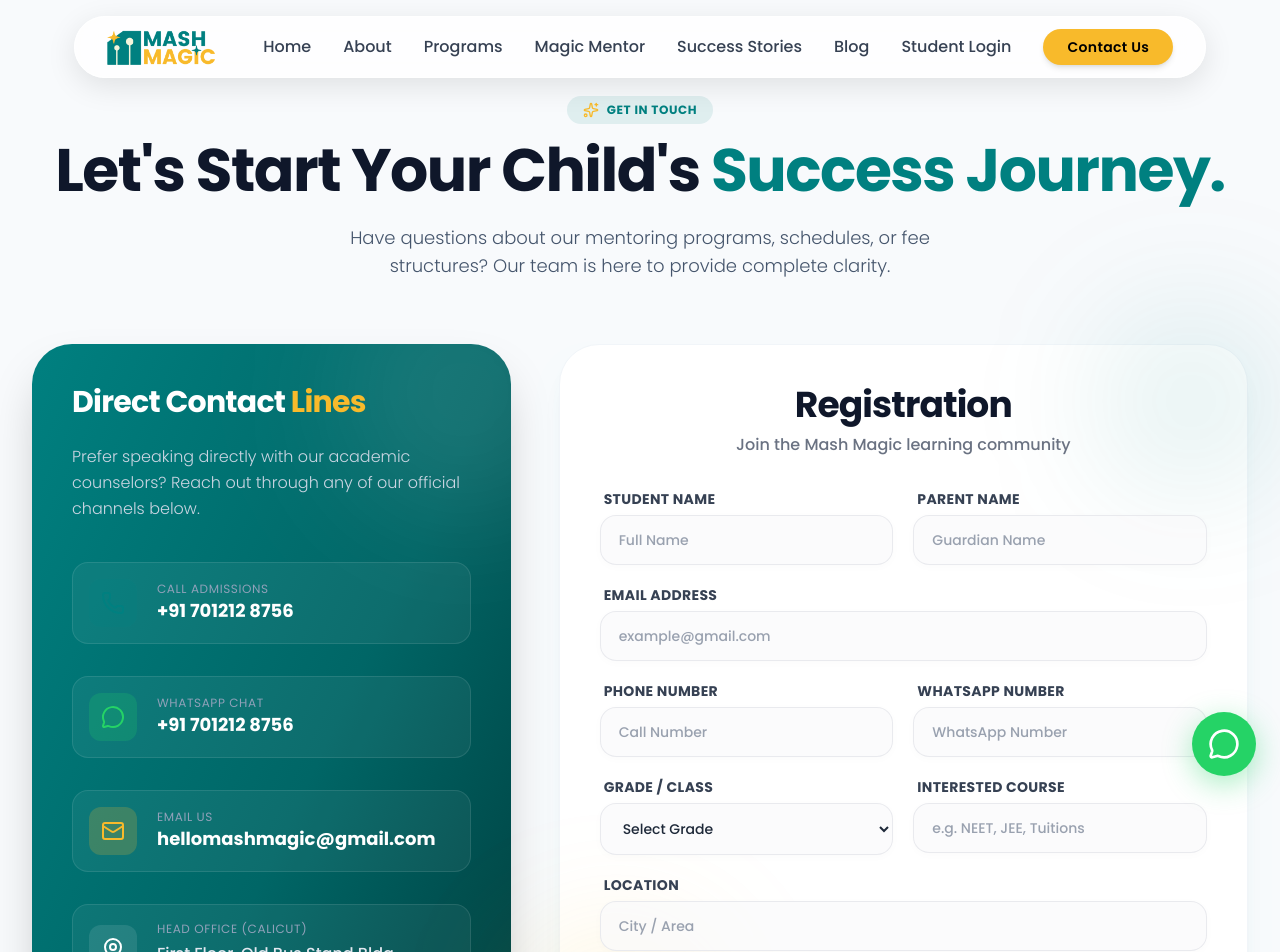
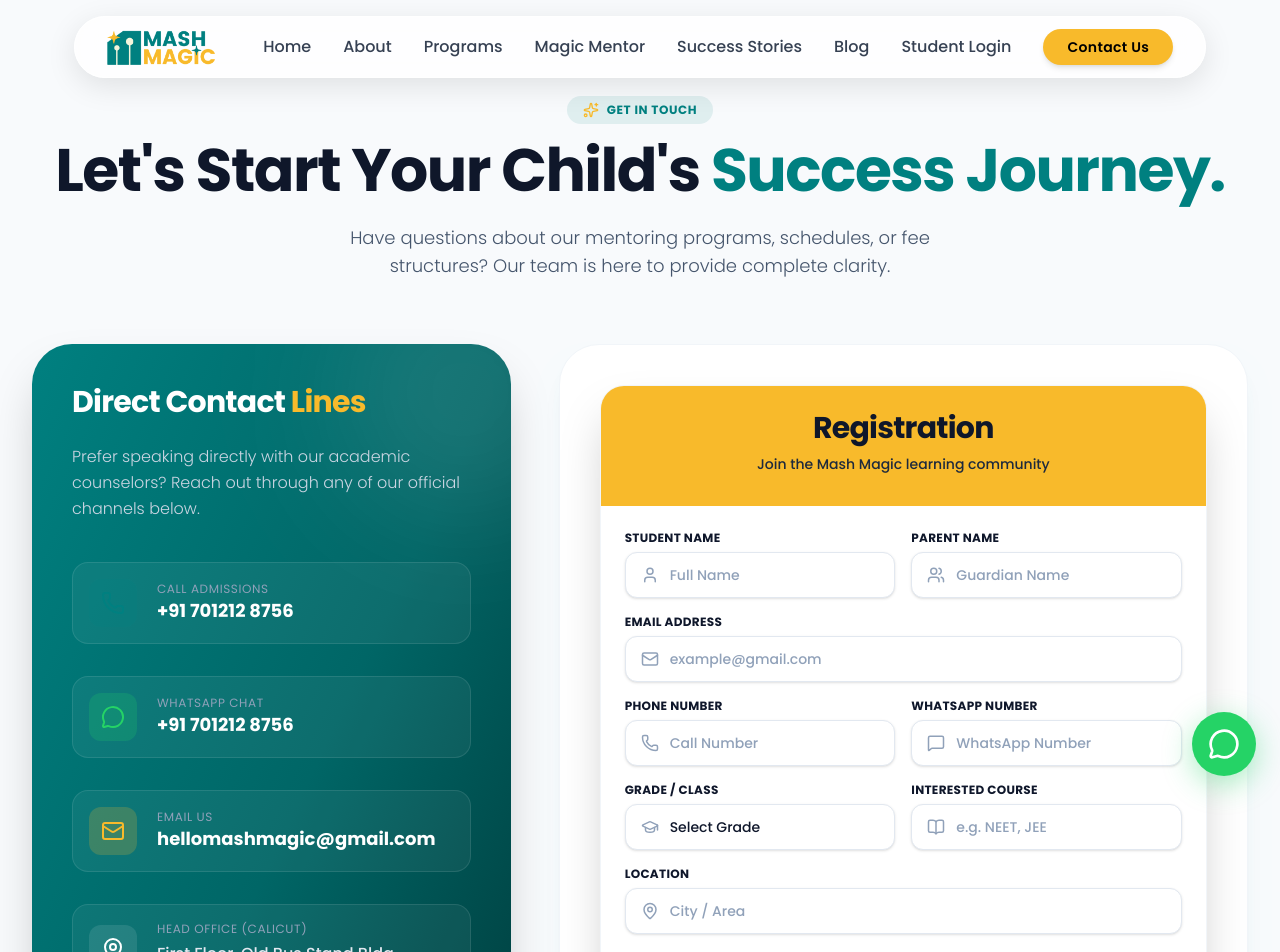
Before and after one commit to bibin97/Mashmagic-Website, a React (Vite) app in the folder Frontend/: page /contact in a window 1280 px wide. Shown: the top 952 px of the page. Built offline with nearby package versions, Linux system fonts and the light colour scheme; no server answers.

Commit message:
Update testimonials with authentic photos

```diff
--- a/Frontend/src/components/ContactForm.jsx
+++ b/Frontend/src/components/ContactForm.jsx
@@ -1,4 +1,5 @@
 import { useState } from "react";
+import { X, User, Users, Mail, Phone, MessageSquare, GraduationCap, BookOpen, MapPin, Loader2, CheckCircle } from 'lucide-react';
 
 export default function ContactForm({ onClose = () => {}, isModal = false }) {
   const scriptURL =
@@ -68,32 +69,32 @@ export default function ContactForm({ onClose = () => {}, isModal = false }) {
   };
 
   return (
-    <div className="flex flex-col w-full bg-transparent relative font-sans">
-      {/* Decorative blurred background glowing blobs */}
-      <div className="absolute -top-20 -right-20 w-48 h-48 bg-[#008080]/10 rounded-full blur-3xl pointer-events-none"></div>
-      <div className="absolute -bottom-20 -left-20 w-48 h-48 bg-[#f8ba2b]/15 rounded-full blur-3xl pointer-events-none"></div>
+    <div className={`flex flex-col w-full relative font-sans bg-white ${isModal ? '' : 'rounded-3xl overflow-hidden shadow-2xl border border-slate-100'}`}>
 
-      {/* CLOSE BUTTON (Fallback if rendered standalone) */}
+      {/* Header Section (Yellow) */}
+      <div className="bg-[#f8ba2b] p-6 pb-8 text-center relative">
         {isModal && (
           <button
             onClick={onClose}
-          className="ml-auto text-gray-400 hover:text-red-500 transition-colors"
+            className="absolute top-4 right-4 p-1.5 bg-black/10 hover:bg-black/20 rounded-full text-black transition-colors"
           >
-          <svg xmlns="http://www.w3.org/2000/svg" className="h-6 w-6" fill="none" viewBox="0 0 24 24" stroke="currentColor">
-            <path strokeLinecap="round" strokeLinejoin="round" strokeWidth={2} d="M6 18L18 6M6 6l12 12" />
-          </svg>
+            <X size={20} />
           </button>
         )}
-
-      <div className="text-center mb-8 relative z-10">
-        <h2 className="text-3xl sm:text-4xl font-extrabold tracking-tight text-[#008080]">Registration</h2>
-        <p className="text-gray-500 text-sm sm:text-base mt-2 font-medium">Join the Mash Magic learning community</p>
+        <h2 className="text-2xl sm:text-3xl font-black text-black mb-2 tracking-tight">Registration</h2>
+        <p className="text-slate-800 font-medium text-sm">Join the Mash Magic learning community</p>
       </div>
 
-      <form onSubmit={handleSubmit} className="space-y-5 relative z-10">
-        <div className="grid grid-cols-1 sm:grid-cols-2 gap-5">
+      <div className="p-6">
+        {!success ? (
+          <form onSubmit={handleSubmit} className="space-y-4">
+            <div className="grid grid-cols-1 sm:grid-cols-2 gap-4">
               <div>
-            <label className="text-xs sm:text-sm font-bold text-gray-700 ml-1 block mb-1.5 tracking-wide uppercase">Student Name</label>
+                <label className="block text-xs font-bold text-slate-900 mb-1.5 uppercase tracking-wide">Student Name</label>
+                <div className="relative">
+                  <div className="absolute left-4 top-1/2 -translate-y-1/2 text-slate-400">
+                    <User size={18} />
+                  </div>
                   <input
                     name="studentName"
                     type="text"
@@ -101,11 +102,16 @@ export default function ContactForm({ onClose = () => {}, isModal = false }) {
                     value={formData.studentName}
                     required
                     onChange={handleChange}
-              className="w-full px-4.5 py-3.5 rounded-2xl bg-gray-50/70 border border-gray-200/80 text-gray-800 placeholder-gray-400 text-sm font-medium focus:bg-white focus:ring-2 focus:ring-[#008080]/20 focus:border-[#008080] transition-all duration-300 outline-none shadow-[0_2px_10px_rgba(0,0,0,0.02)] hover:border-gray-300"
+                    className="w-full pl-11 pr-4 py-3 bg-white border border-slate-200 rounded-xl focus:ring-2 focus:ring-[#008080] focus:border-transparent outline-none transition-all placeholder:text-slate-400 font-medium text-slate-900 text-sm shadow-sm"
                   />
                 </div>
+              </div>
               <div>
-            <label className="text-xs sm:text-sm font-bold text-gray-700 ml-1 block mb-1.5 tracking-wide uppercase">Parent Name</label>
+                <label className="block text-xs font-bold text-slate-900 mb-1.5 uppercase tracking-wide">Parent Name</label>
+                <div className="relative">
+                  <div className="absolute left-4 top-1/2 -translate-y-1/2 text-slate-400">
+                    <Users size={18} />
+                  </div>
                   <input
                     name="parentName"
                     type="text"
@@ -113,13 +119,18 @@ export default function ContactForm({ onClose = () => {}, isModal = false }) {
                     value={formData.parentName}
                     required
                     onChange={handleChange}
-              className="w-full px-4.5 py-3.5 rounded-2xl bg-gray-50/70 border border-gray-200/80 text-gray-800 placeholder-gray-400 text-sm font-medium focus:bg-white focus:ring-2 focus:ring-[#008080]/20 focus:border-[#008080] transition-all duration-300 outline-none shadow-[0_2px_10px_rgba(0,0,0,0.02)] hover:border-gray-300"
+                    className="w-full pl-11 pr-4 py-3 bg-white border border-slate-200 rounded-xl focus:ring-2 focus:ring-[#008080] focus:border-transparent outline-none transition-all placeholder:text-slate-400 font-medium text-slate-900 text-sm shadow-sm"
                   />
+                </div>
               </div>
             </div>
 
             <div>
-          <label className="text-xs sm:text-sm font-bold text-gray-700 ml-1 block mb-1.5 tracking-wide uppercase">Email Address</label>
+              <label className="block text-xs font-bold text-slate-900 mb-1.5 uppercase tracking-wide">Email Address</label>
+              <div className="relative">
+                <div className="absolute left-4 top-1/2 -translate-y-1/2 text-slate-400">
+                  <Mail size={18} />
+                </div>
                 <input
                   name="email"
                   type="email"
@@ -127,13 +138,18 @@ export default function ContactForm({ onClose = () => {}, isModal = false }) {
                   value={formData.email}
                   required
                   onChange={handleChange}
-            className="w-full px-4.5 py-3.5 rounded-2xl bg-gray-50/70 border border-gray-200/80 text-gray-800 placeholder-gray-400 text-sm font-medium focus:bg-white focus:ring-2 focus:ring-[#008080]/20 focus:border-[#008080] transition-all duration-300 outline-none shadow-[0_2px_10px_rgba(0,0,0,0.02)] hover:border-gray-300"
+                  className="w-full pl-11 pr-4 py-3 bg-white border border-slate-200 rounded-xl focus:ring-2 focus:ring-[#008080] focus:border-transparent outline-none transition-all placeholder:text-slate-400 font-medium text-slate-900 text-sm shadow-sm"
                 />
               </div>
+            </div>
 
-        <div className="grid grid-cols-1 sm:grid-cols-2 gap-5">
+            <div className="grid grid-cols-1 sm:grid-cols-2 gap-4">
               <div>
-            <label className="text-xs sm:text-sm font-bold text-gray-700 ml-1 block mb-1.5 tracking-wide uppercase">Phone Number</label>
+                <label className="block text-xs font-bold text-slate-900 mb-1.5 uppercase tracking-wide">Phone Number</label>
+                <div className="relative">
+                  <div className="absolute left-4 top-1/2 -translate-y-1/2 text-slate-400">
+                    <Phone size={18} />
+                  </div>
                   <input
                     name="phone"
                     type="tel"
@@ -141,11 +157,16 @@ export default function ContactForm({ onClose = () => {}, isModal = false }) {
                     value={formData.phone}
                     required
                     onChange={handleChange}
-              className="w-full px-4.5 py-3.5 rounded-2xl bg-gray-50/70 border border-gray-200/80 text-gray-800 placeholder-gray-400 text-sm font-medium focus:bg-white focus:ring-2 focus:ring-[#008080]/20 focus:border-[#008080] transition-all duration-300 outline-none shadow-[0_2px_10px_rgba(0,0,0,0.02)] hover:border-gray-300"
+                    className="w-full pl-11 pr-4 py-3 bg-white border border-slate-200 rounded-xl focus:ring-2 focus:ring-[#008080] focus:border-transparent outline-none transition-all placeholder:text-slate-400 font-medium text-slate-900 text-sm shadow-sm"
                   />
                 </div>
+              </div>
               <div>
-            <label className="text-xs sm:text-sm font-bold text-gray-700 ml-1 block mb-1.5 tracking-wide uppercase">WhatsApp Number</label>
+                <label className="block text-xs font-bold text-slate-900 mb-1.5 uppercase tracking-wide">WhatsApp Number</label>
+                <div className="relative">
+                  <div className="absolute left-4 top-1/2 -translate-y-1/2 text-slate-400">
+                    <MessageSquare size={18} />
+                  </div>
                   <input
                     name="whatsapp"
                     type="tel"
@@ -153,20 +174,26 @@ export default function ContactForm({ onClose = () => {}, isModal = false }) {
                     value={formData.whatsapp}
                     required
                     onChange={handleChange}
-              className="w-full px-4.5 py-3.5 rounded-2xl bg-gray-50/70 border border-gray-200/80 text-gray-800 placeholder-gray-400 text-sm font-medium focus:bg-white focus:ring-2 focus:ring-[#008080]/20 focus:border-[#008080] transition-all duration-300 outline-none shadow-[0_2px_10px_rgba(0,0,0,0.02)] hover:border-gray-300"
+                    className="w-full pl-11 pr-4 py-3 bg-white border border-slate-200 rounded-xl focus:ring-2 focus:ring-[#008080] focus:border-transparent outline-none transition-all placeholder:text-slate-400 font-medium text-slate-900 text-sm shadow-sm"
                   />
                 </div>
               </div>
+            </div>
 
-        <div className="grid grid-cols-1 sm:grid-cols-2 gap-5">
+            <div className="grid grid-cols-1 sm:grid-cols-2 gap-4">
               <div>
-            <label className="text-xs sm:text-sm font-bold text-gray-700 ml-1 block mb-1.5 tracking-wide uppercase">Grade / Class</label>
+                <label className="block text-xs font-bold text-slate-900 mb-1.5 uppercase tracking-wide">Grade / Class</label>
+                <div className="relative">
+                  <div className="absolute left-4 top-1/2 -translate-y-1/2 text-slate-400">
+                    <GraduationCap size={18} />
+                  </div>
                   <select
                     name="grade"
                     value={formData.grade}
                     required
                     onChange={handleChange}
-              className="w-full px-4.5 py-3.5 rounded-2xl border border-gray-200/80 bg-gray-50/70 text-gray-800 text-sm font-medium focus:bg-white focus:ring-2 focus:ring-[#008080]/20 focus:border-[#008080] transition-all duration-300 outline-none shadow-[0_2px_10px_rgba(0,0,0,0.02)] hover:border-gray-300"
+                    className="w-full pl-11 pr-4 py-3 bg-white border border-slate-200 rounded-xl focus:ring-2 focus:ring-[#008080] focus:border-transparent outline-none transition-all font-medium text-slate-900 text-sm shadow-sm appearance-none"
+                    style={{ backgroundImage: 'none' }}
                   >
                     <option value="">Select Grade</option>
                     <option value="below-8">Below 8th</option>
@@ -178,22 +205,32 @@ export default function ContactForm({ onClose = () => {}, isModal = false }) {
                     <option value="repeater">Repeater / Drop</option>
                   </select>
                 </div>
+              </div>
               <div>
-            <label className="text-xs sm:text-sm font-bold text-gray-700 ml-1 block mb-1.5 tracking-wide uppercase">Interested Course</label>
+                <label className="block text-xs font-bold text-slate-900 mb-1.5 uppercase tracking-wide">Interested Course</label>
+                <div className="relative">
+                  <div className="absolute left-4 top-1/2 -translate-y-1/2 text-slate-400">
+                    <BookOpen size={18} />
+                  </div>
                   <input
                     name="subject"
                     type="text"
-              placeholder="e.g. NEET, JEE, Tuitions"
+                    placeholder="e.g. NEET, JEE"
                     value={formData.subject}
                     required
                     onChange={handleChange}
-              className="w-full px-4.5 py-3.5 rounded-2xl bg-gray-50/70 border border-gray-200/80 text-gray-800 placeholder-gray-400 text-sm font-medium focus:bg-white focus:ring-2 focus:ring-[#008080]/20 focus:border-[#008080] transition-all duration-300 outline-none shadow-[0_2px_10px_rgba(0,0,0,0.02)] hover:border-gray-300"
+                    className="w-full pl-11 pr-4 py-3 bg-white border border-slate-200 rounded-xl focus:ring-2 focus:ring-[#008080] focus:border-transparent outline-none transition-all placeholder:text-slate-400 font-medium text-slate-900 text-sm shadow-sm"
                   />
+                </div>
               </div>
             </div>
 
             <div>
-          <label className="text-xs sm:text-sm font-bold text-gray-700 ml-1 block mb-1.5 tracking-wide uppercase">Location</label>
+              <label className="block text-xs font-bold text-slate-900 mb-1.5 uppercase tracking-wide">Location</label>
+              <div className="relative">
+                <div className="absolute left-4 top-1/2 -translate-y-1/2 text-slate-400">
+                  <MapPin size={18} />
+                </div>
                 <input
                   name="location"
                   type="text"
@@ -201,35 +238,40 @@ export default function ContactForm({ onClose = () => {}, isModal = false }) {
                   value={formData.location}
                   required
                   onChange={handleChange}
-            className="w-full px-4.5 py-3.5 rounded-2xl bg-gray-50/70 border border-gray-200/80 text-gray-800 placeholder-gray-400 text-sm font-medium focus:bg-white focus:ring-2 focus:ring-[#008080]/20 focus:border-[#008080] transition-all duration-300 outline-none shadow-[0_2px_10px_rgba(0,0,0,0.02)] hover:border-gray-300"
+                  className="w-full pl-11 pr-4 py-3 bg-white border border-slate-200 rounded-xl focus:ring-2 focus:ring-[#008080] focus:border-transparent outline-none transition-all placeholder:text-slate-400 font-medium text-slate-900 text-sm shadow-sm"
                 />
               </div>
+            </div>
 
+            <div className="mt-6 pt-2">
               <button
                 disabled={loading}
-          className={`w-full py-4.5 rounded-2xl text-base font-extrabold text-black bg-gradient-to-r from-[#f8ba2b] via-[#f9c950] to-[#f8ba2b] hover:from-[#e0a624] hover:to-[#f8ba2b] shadow-[0_10px_30px_rgba(248,186,43,0.3)] hover:shadow-[0_15px_35px_rgba(248,186,43,0.4)] transition-all duration-300 transform hover:-translate-y-0.5 active:translate-y-0 tracking-wider uppercase mt-3 ${
-            loading ? "bg-gray-400 cursor-not-allowed text-white shadow-none hover:translate-y-0" : ""
-          }`}
+                className="w-full flex items-center justify-center gap-2 py-4 bg-[#008080] hover:bg-[#006666] text-white font-bold rounded-xl transition-all shadow-lg shadow-[#008080]/20 disabled:opacity-70 disabled:cursor-not-allowed uppercase tracking-wider text-sm"
               >
                 {loading ? (
-            <span className="flex items-center justify-center">
-              <svg className="animate-spin -ml-1 mr-3 h-5 w-5 text-white" xmlns="http://www.w3.org/2000/svg" fill="none" viewBox="0 0 24 24">
-                <circle className="opacity-25" cx="12" cy="12" r="10" stroke="currentColor" strokeWidth="4"></circle>
-                <path className="opacity-75" fill="currentColor" d="4 12a8 8 0 018-8V0C5.373 0 0 5.373 0 12h4zm2 5.291A7.962 7.962 0 014 12H0c0 3.042 1.135 5.824 3 7.938l3-2.647z"></path>
-              </svg>
+                  <>
+                    <Loader2 className="animate-spin" size={18} />
                     Processing...
-            </span>
+                  </>
                 ) : "Register Now"}
               </button>
+              <p className="text-[10px] text-slate-400 text-center mt-3 leading-tight">
+                By submitting, you agree to our Privacy Policy and allow us to contact you.
+              </p>
+            </div>
           </form>
-
-      {success && (
-        <div className="mt-6 p-4 bg-green-50 rounded-2xl flex items-center justify-center border border-green-100 shadow-sm relative z-10">
-          <span className="text-green-600 font-bold animate-bounce text-center text-sm sm:text-base">
-            ✔ Registration Successful! We will contact you soon.
-          </span>
+        ) : (
+          <div className="text-center py-8">
+            <div className="w-16 h-16 bg-green-100 rounded-full flex items-center justify-center mx-auto mb-4 text-green-600">
+              <CheckCircle size={32} strokeWidth={3} />
+            </div>
+            <h3 className="text-xl font-bold text-slate-900 mb-2">Registration Successful!</h3>
+            <p className="text-slate-500 text-sm">
+              We have received your details. Our academic counselor will contact you shortly.
+            </p>
           </div>
         )}
       </div>
+    </div>
   );
 }
--- a/Frontend/src/components/ContactModel.jsx
+++ b/Frontend/src/components/ContactModel.jsx
@@ -19,9 +19,9 @@ export default function ContactModal() {
 
       {/* Modal */}
       {open && (
-        <div className="fixed inset-0 bg-black/40 z-[99999] flex justify-center items-center p-4">
-          <div className="bg-white rounded-3xl shadow-2xl w-full max-w-lg p-6">
-            <ContactForm onClose={() => setOpen(false)} />
+        <div className="fixed inset-0 bg-black/60 backdrop-blur-sm z-[99999] flex justify-center items-center p-4">
+          <div className="w-full max-w-lg shadow-2xl rounded-3xl overflow-hidden">
+            <ContactForm onClose={() => setOpen(false)} isModal={true} />
           </div>
         </div>
       )}
--- a/Frontend/src/components/Hero/Hero.jsx
+++ b/Frontend/src/components/Hero/Hero.jsx
@@ -87,10 +87,10 @@ const Hero = () => {
               <div className="text-center flex flex-col items-center w-[120px] sm:w-[110px]">
                 <div className="flex -space-x-3 mb-2">
                    {[
-                     "https://images.unsplash.com/photo-1531384441138-2736e62e0919?auto=format&fit=crop&q=80&w=100&h=100",
-                     "https://images.unsplash.com/photo-1500648767791-00dcc994a43e?auto=format&fit=crop&q=80&w=100&h=100",
-                     "https://images.unsplash.com/photo-1573496359142-b8d87734a5a2?auto=format&fit=crop&q=80&w=100&h=100",
-                     "https://images.unsplash.com/photo-1560250097-0b93528c311a?auto=format&fit=crop&q=80&w=100&h=100"
+                     "https://images.unsplash.com/photo-1580489944761-15a19d654956?auto=format&fit=crop&q=80&w=100&h=100",
+                     "https://images.unsplash.com/photo-1507003211169-0a1dd7228f2d?auto=format&fit=crop&q=80&w=100&h=100",
+                     "https://images.unsplash.com/photo-1571513722275-4b41940f54b8?auto=format&fit=crop&q=80&w=100&h=100",
+                     "https://images.unsplash.com/photo-1601288496920-b6154fe3626a?auto=format&fit=crop&q=80&w=100&h=100"
                    ].map((src, i) => (
                      <div key={i} className="w-10 h-10 sm:w-12 sm:h-12 rounded-full border-2 border-white bg-gray-200 overflow-hidden shadow-sm">
                         <img src={src} alt="Parent" className="w-full h-full object-cover" />
--- a/Frontend/src/components/TestimonialCard.jsx
+++ b/Frontend/src/components/TestimonialCard.jsx
@@ -9,13 +9,13 @@ const testimonials = [
     text: "The classes are excellent, especially since I had difficulty in Mathematics. The teachers are amazing, and they took great care of my child.",
     author: "Alphin Shibu",
     position: "Grade 9th STATE | Kerala",
-    img: "https://images.unsplash.com/photo-1531384441138-2736e62e0919?auto=format&fit=crop&q=80&w=400&h=400",
+    img: "/images/alphin_shibu.jpg",
   },
   {
     text: "As I complete my final course with Mash Magic Revision, I want to express my gratitude. The discipline helped me gain real confidence for my boards.",
     author: "Bezal Sanoj",
     position: "+2 CBSE | Qatar",
-    img: "https://images.unsplash.com/photo-1500648767791-00dcc994a43e?auto=format&fit=crop&q=80&w=400&h=400",
+    img: "/images/bezal_sanoj.jpg",
   },
   {
     text: "All your faculty are very good, supportive and co-operative. Thank you so much for allotting such good teachers and mentor. Thank you Mash Magic.",
```
Also changed, not shown: Frontend/public/images/alphin_shibu.jpg (added), Frontend/public/images/bezal_sanoj.jpg (added). Lines whose indentation alone changed are shown as unchanged.
